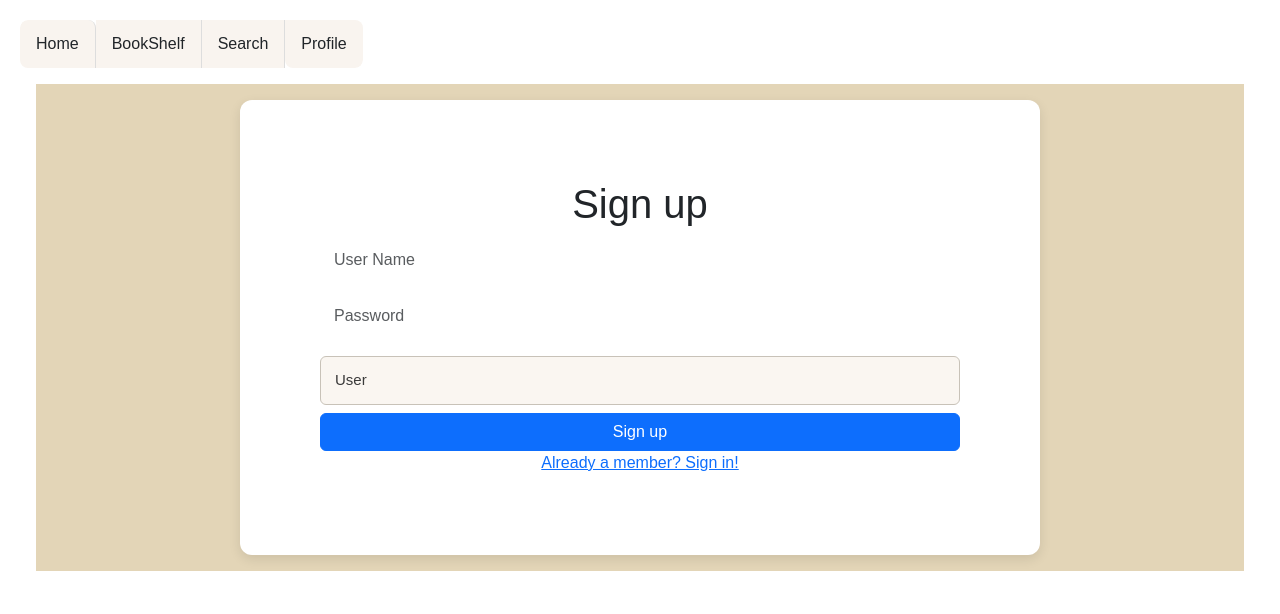
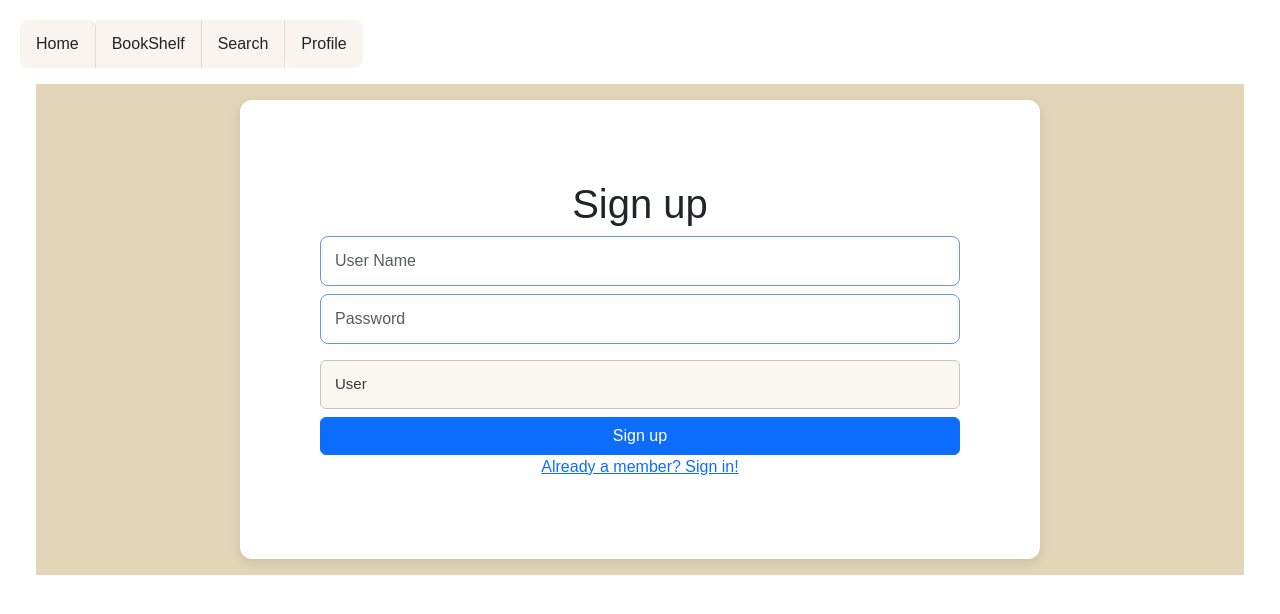
Before and after one commit to vitakh/goodreads-web-app, a Next.js app: page /Account/Signup in a window 1280 px wide. Shown: the top 614 px of the page. Built offline with nearby package versions, Linux system fonts and the light colour scheme; no server answers.

Commit message:
Fixed Port

```diff
--- a/app/(Goodreads)/Account/Signup/page.tsx
+++ b/app/(Goodreads)/Account/Signup/page.tsx
@@ -16,7 +16,7 @@ export default function Signup() {
     const [user, setUser] = useState<User>({
         username: "",
         password: "",
-        role: "",
+        role: "USER",
     });
     const dispatch = useDispatch();
     const signup = async () => {
--- a/app/(Goodreads)/styles.css
+++ b/app/(Goodreads)/styles.css
@@ -41,8 +41,8 @@ input[type="password"]
     width: 100%;
     padding: 12px 14px;
     margin: 8px 0;
-    border: none;
     border-radius: 8px;
+    border-color: cornflowerblue;
     font-size: 16px;
     background-color: #fff;
 }
```
